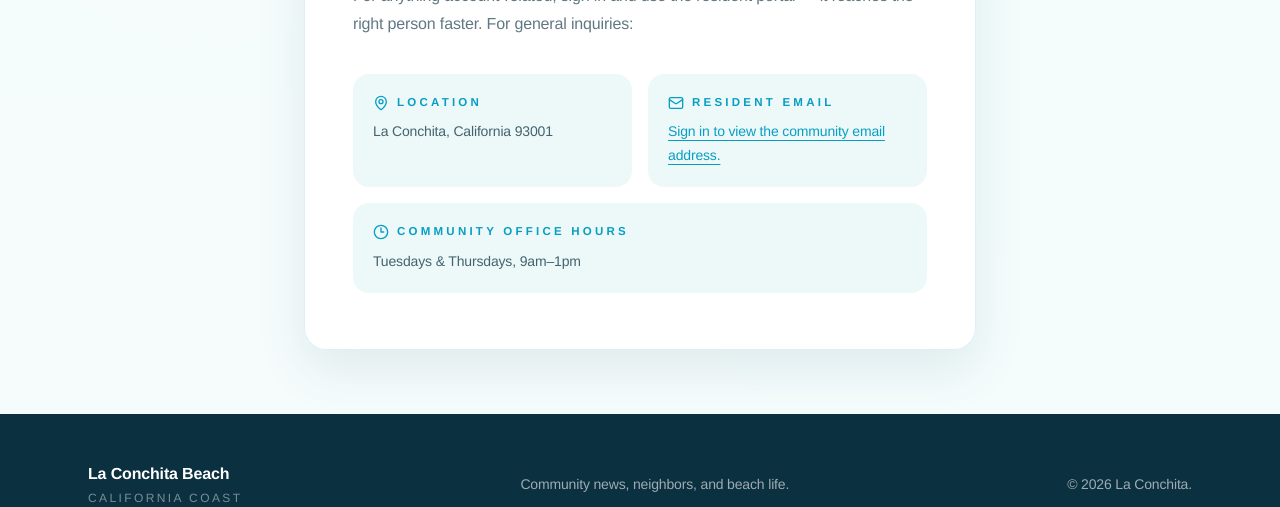
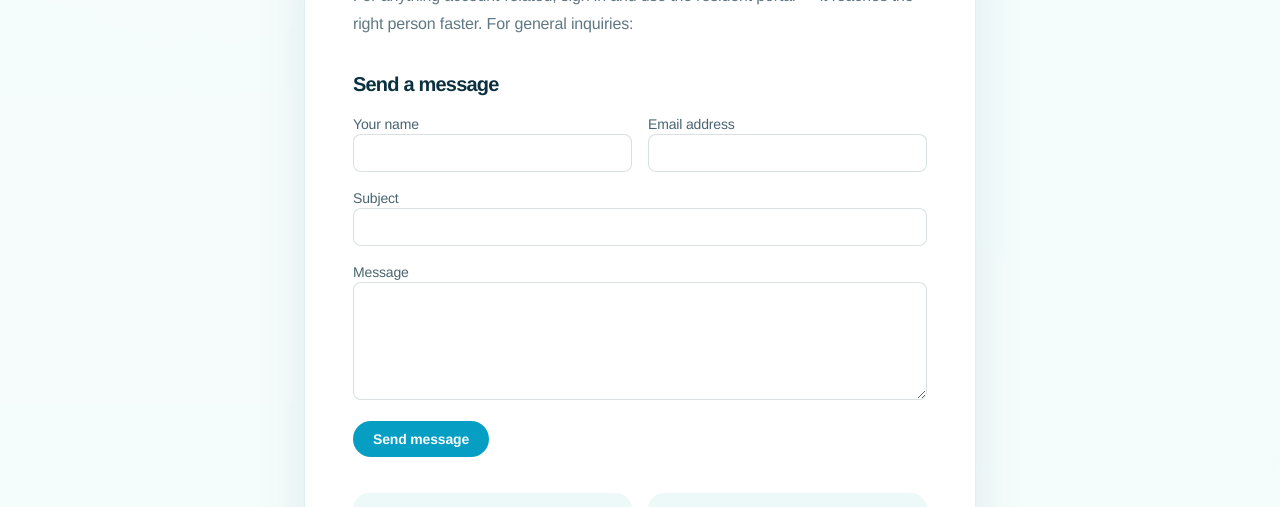
Before and after one commit to ereider1/laconchitabeach, a Next.js app: page /contact in a window 1280 px wide. Shown: the part 397-904 px from the top of the page. Built offline with nearby package versions, Linux system fonts and the light colour scheme; no server answers.

Commit message:
added admin laconchitabeach.com emailand form

```diff
--- a/app/(marketing)/contact/page.tsx
+++ b/app/(marketing)/contact/page.tsx
@@ -3,6 +3,7 @@ import SiteFooter from "@/components/SiteFooter";
 import Link from "next/link";
 import { auth } from "@clerk/nextjs/server";
 import { Clock3, Mail, MapPin } from "lucide-react";
+import ContactForm from "@/components/ContactForm";
 
 export default async function ContactPage() {
   const { userId } = await auth();
@@ -24,6 +25,7 @@ export default async function ContactPage() {
             For anything account-related, sign in and use the resident portal —
             it reaches the right person faster. For general inquiries:
           </p>
+          <ContactForm />
           <dl className="mt-9 grid gap-4 sm:grid-cols-2">
             <div className="rounded-2xl bg-sand/55 p-5">
               <dt className="eyebrow flex items-center gap-2 text-marina">
@@ -39,7 +41,9 @@ export default async function ContactPage() {
                   Email
                 </dt>
                 <dd className="mt-2 text-sm leading-6 text-ink/75">
-                  Jerome.Nesnadny@gmail.com
+                  <a href="mailto:admin@laconchitabeach.com" className="underline underline-offset-4">
+                    admin@laconchitabeach.com
+                  </a>
                 </dd>
               </div>
             ) : (
--- /dev/null
+++ b/app/api/contact/route.ts
@@ -0,0 +1,110 @@
+import { NextResponse } from "next/server";
+import { Resend } from "resend";
+
+const MAX_REQUEST_BYTES = 12_000;
+const CONTROL_CHARACTERS = /[\u0000-\u001f\u007f]/;
+
+type ContactSubmission = {
+  name: string;
+  email: string;
+  subject: string;
+  message: string;
+};
+
+function isRecord(value: unknown): value is Record<string, unknown> {
+  return typeof value === "object" && value !== null && !Array.isArray(value);
+}
+
+function isContactSubmission(value: unknown): value is ContactSubmission {
+  if (!isRecord(value)) return false;
+
+  return (
+    typeof value.name === "string" &&
+    typeof value.email === "string" &&
+    typeof value.subject === "string" &&
+    typeof value.message === "string"
+  );
+}
+
+export async function POST(request: Request) {
+  const contentLength = Number(request.headers.get("content-length"));
+  if (Number.isFinite(contentLength) && contentLength > MAX_REQUEST_BYTES) {
+    return NextResponse.json({ error: "Your message is too large." }, { status: 413 });
+  }
+
+  let payload: unknown;
+  try {
+    const body = await request.text();
+    if (new TextEncoder().encode(body).byteLength > MAX_REQUEST_BYTES) {
+      return NextResponse.json({ error: "Your message is too large." }, { status: 413 });
+    }
+    payload = JSON.parse(body);
+  } catch {
+    return NextResponse.json({ error: "Invalid request body." }, { status: 400 });
+  }
+
+  if (!isContactSubmission(payload)) {
+    return NextResponse.json({ error: "Please complete all fields." }, { status: 400 });
+  }
+
+  const submission = {
+    name: payload.name.trim(),
+    email: payload.email.trim(),
+    subject: payload.subject.trim(),
+    message: payload.message.trim(),
+  };
+
+  if (
+    !submission.name ||
+    submission.name.length > 100 ||
+    CONTROL_CHARACTERS.test(submission.name) ||
+    submission.email.length > 254 ||
+    !/^[^\s@]+@[^\s@]+\.[^\s@]+$/.test(submission.email) ||
+    !submission.subject ||
+    submission.subject.length > 150 ||
+    CONTROL_CHARACTERS.test(submission.subject) ||
+    !submission.message ||
+    submission.message.length > 5000
+  ) {
+    return NextResponse.json({ error: "Please check your contact details and message." }, { status: 400 });
+  }
+
+  const apiKey = process.env.RESEND_API_KEY;
+  const from = process.env.RESEND_FROM_EMAIL;
+  const to = process.env.CONTACT_TO_EMAIL;
+  if (!apiKey || !from || !to) {
+    console.error("Contact email is not configured; set RESEND_API_KEY, RESEND_FROM_EMAIL, and CONTACT_TO_EMAIL.");
+    return NextResponse.json(
+      { error: "The contact form is temporarily unavailable. Please try again later." },
+      { status: 503 },
+    );
+  }
+
+  const resend = new Resend(apiKey);
+  let result;
+  try {
+    result = await resend.emails.send({
+      from,
+      to: [to],
+      replyTo: submission.email,
+      subject: `Website inquiry: ${submission.subject}`,
+      text: `Name: ${submission.name}\nEmail: ${submission.email}\n\n${submission.message}`,
+    });
+  } catch (error) {
+    console.error("Unable to reach Resend while sending a contact inquiry.", error);
+    return NextResponse.json(
+      { error: "Unable to send your message right now. Please try again later." },
+      { status: 502 },
+    );
+  }
+
+  if (result.error) {
+    console.error("Resend rejected a contact inquiry.", result.error);
+    return NextResponse.json(
+      { error: "Unable to send your message right now. Please try again later." },
+      { status: 502 },
+    );
+  }
+
+  return NextResponse.json({ message: "Your message has been sent." });
+}
--- /dev/null
+++ b/components/ContactForm.tsx
@@ -0,0 +1,118 @@
+"use client";
+
+import { useState, type FormEvent } from "react";
+
+const emptyForm = { name: "", email: "", subject: "", message: "" };
+
+export default function ContactForm() {
+  const [form, setForm] = useState(emptyForm);
+  const [submitting, setSubmitting] = useState(false);
+  const [feedback, setFeedback] = useState<{
+    kind: "success" | "error";
+    message: string;
+  } | null>(null);
+
+  async function submit(event: FormEvent<HTMLFormElement>) {
+    event.preventDefault();
+    setSubmitting(true);
+    setFeedback(null);
+
+    try {
+      const response = await fetch("/api/contact", {
+        method: "POST",
+        headers: { "Content-Type": "application/json" },
+        body: JSON.stringify(form),
+      });
+      const result: { message?: string; error?: string } = await response.json();
+
+      if (!response.ok) {
+        throw new Error(result.error ?? "Unable to send your message.");
+      }
+
+      setForm(emptyForm);
+      setFeedback({
+        kind: "success",
+        message: result.message ?? "Your message has been sent.",
+      });
+    } catch (error) {
+      setFeedback({
+        kind: "error",
+        message: error instanceof Error ? error.message : "Unable to send your message.",
+      });
+    } finally {
+      setSubmitting(false);
+    }
+  }
+
+  return (
+    <form onSubmit={submit} className="mt-8 space-y-4">
+      <h2 className="font-display text-xl text-ink">Send a message</h2>
+      <div className="grid gap-4 sm:grid-cols-2">
+        <label className="space-y-1 text-sm font-medium text-ink/75">
+          Your name
+          <input
+            className="w-full rounded-lg border border-ink/15 px-3 py-2"
+            name="name"
+            autoComplete="name"
+            maxLength={100}
+            value={form.name}
+            onChange={(event) => setForm({ ...form, name: event.target.value })}
+            required
+          />
+        </label>
+        <label className="space-y-1 text-sm font-medium text-ink/75">
+          Email address
+          <input
+            className="w-full rounded-lg border border-ink/15 px-3 py-2"
+            name="email"
+            type="email"
+            autoComplete="email"
+            maxLength={254}
+            value={form.email}
+            onChange={(event) => setForm({ ...form, email: event.target.value })}
+            required
+          />
+        </label>
+      </div>
+      <label className="block space-y-1 text-sm font-medium text-ink/75">
+        Subject
+        <input
+          className="w-full rounded-lg border border-ink/15 px-3 py-2"
+          name="subject"
+          maxLength={150}
+          value={form.subject}
+          onChange={(event) => setForm({ ...form, subject: event.target.value })}
+          required
+        />
+      </label>
+      <label className="block space-y-1 text-sm font-medium text-ink/75">
+        Message
+        <textarea
+          className="w-full rounded-lg border border-ink/15 px-3 py-2"
+          name="message"
+          rows={5}
+          maxLength={5000}
+          value={form.message}
+          onChange={(event) => setForm({ ...form, message: event.target.value })}
+          required
+        />
+      </label>
+      <button
+        type="submit"
+        disabled={submitting}
+        className="rounded-full bg-marina px-5 py-2 text-sm font-semibold text-fog disabled:opacity-50"
+      >
+        {submitting ? "Sending…" : "Send message"}
+      </button>
+      {feedback && (
+        <p
+          className={`text-sm ${feedback.kind === "success" ? "text-green-700" : "text-coral"}`}
+          role={feedback.kind === "error" ? "alert" : "status"}
+          aria-live="polite"
+        >
+          {feedback.message}
+        </p>
+      )}
+    </form>
+  );
+}
--- a/package.json
+++ b/package.json
@@ -16,7 +16,8 @@
     "next": "^16.2.10",
     "postcss": "^8.5.16",
     "react": "19.2.4",
-    "react-dom": "19.2.4"
+    "react-dom": "19.2.4",
+    "resend": "^6.34.1"
   },
   "devDependencies": {
     "@tailwindcss/postcss": "^4.3.2",
```
Also changed, not shown: 2 other files (tests, documents, lock files or other folders).
